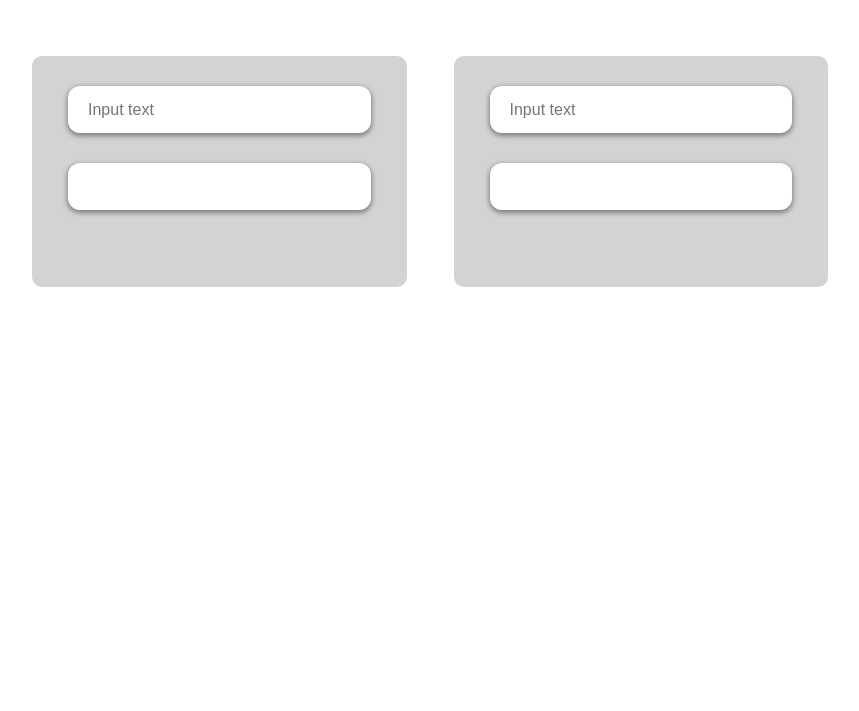
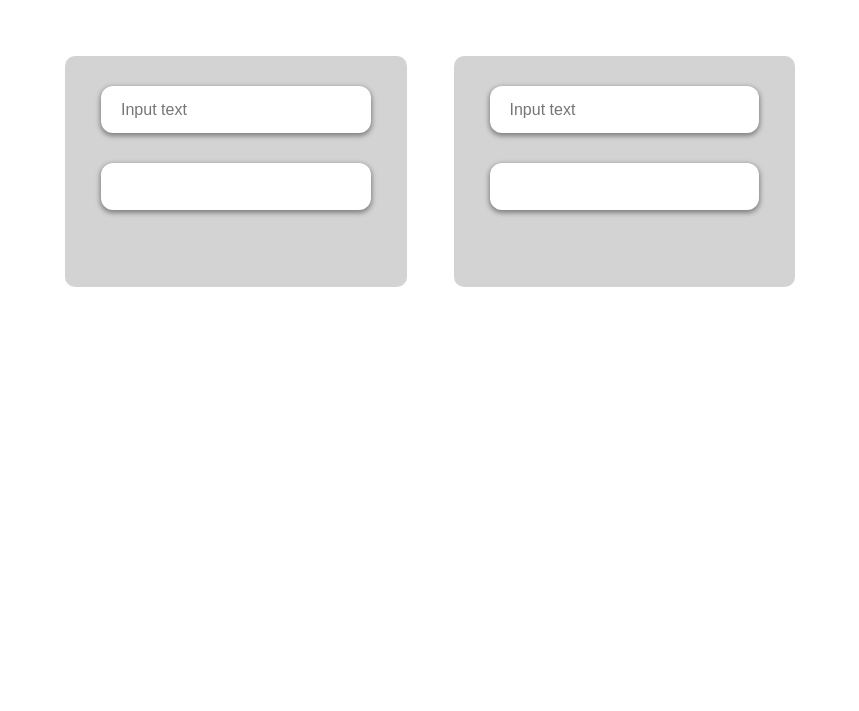
Before and after one commit to jfiliplic/Naloga2-form-MITJA, a plain HTML site: page index.html in a window 1280 px wide. Shown: the part 89-800 px from the top of the page, without its empty margins (210-1069 px from the left). Drawn offline with Linux system fonts and the light colour scheme.

Commit message:
edited minmax

```diff
--- a/stylesheet.css
+++ b/stylesheet.css
@@ -9,6 +9,7 @@ html, body {
 }
 
 main {
+    box-sizing: border-box;
     max-width: 796px;
     margin: 0 auto;
     padding: 37px 33px 179px;
@@ -24,11 +25,10 @@ h1 {
 .grid-wrapper {
     display: grid;
     gap: 47px;
-    grid-template-columns: 1fr 1fr;
+    grid-template-columns: repeat(auto-fit, minmax(299px, 1fr));
 }
 
 .grid-item {
-    width: 100%;
     padding: 30px 36px 77px;
     background-color: lightgrey;
     border-radius: 10px;
@@ -55,7 +55,7 @@ input {
 @media screen and (max-width: 710px) {
 
     main {
-        max-width: 286px;
+        max-width: 350px;
         padding: 18px 32px 59px;
     }
 
```
